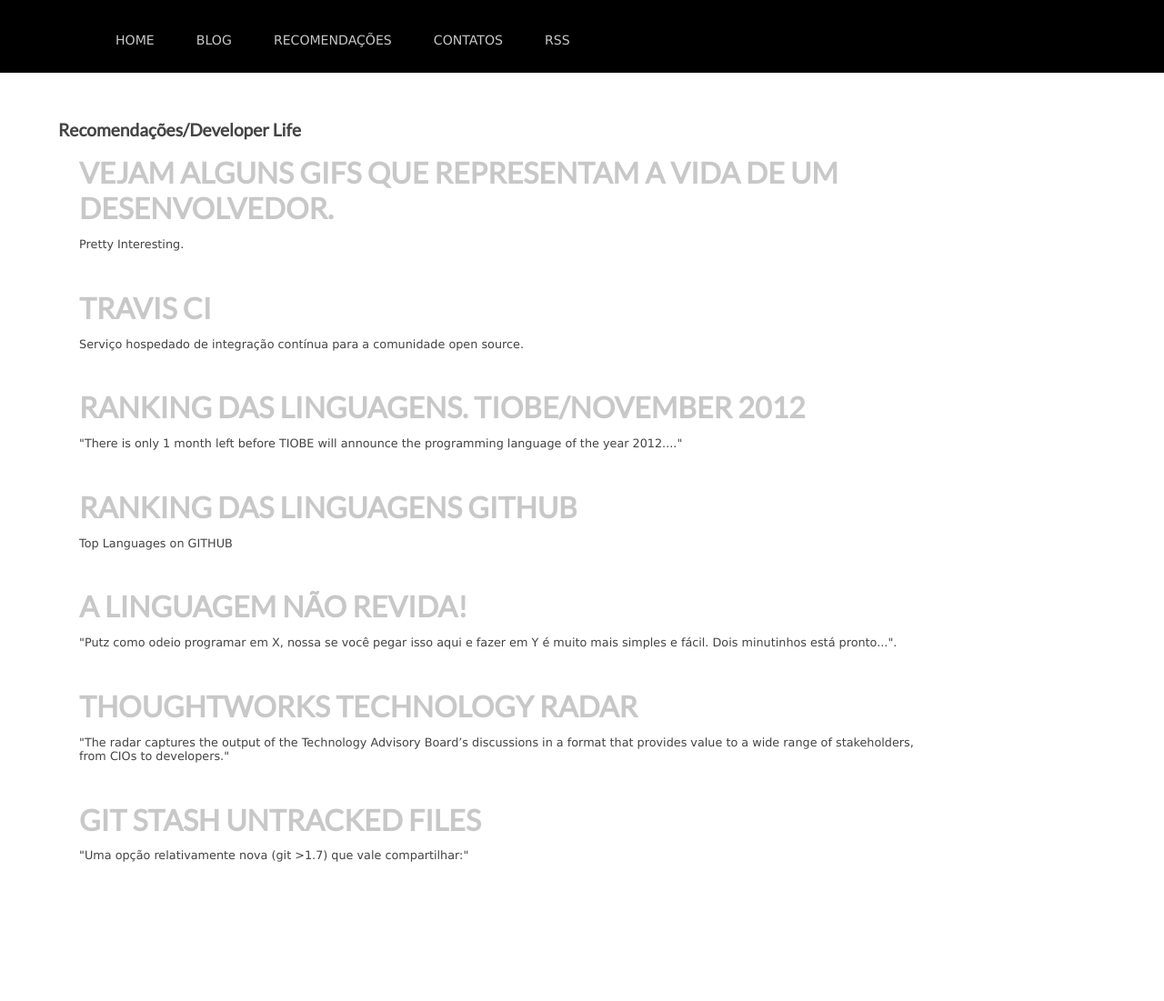
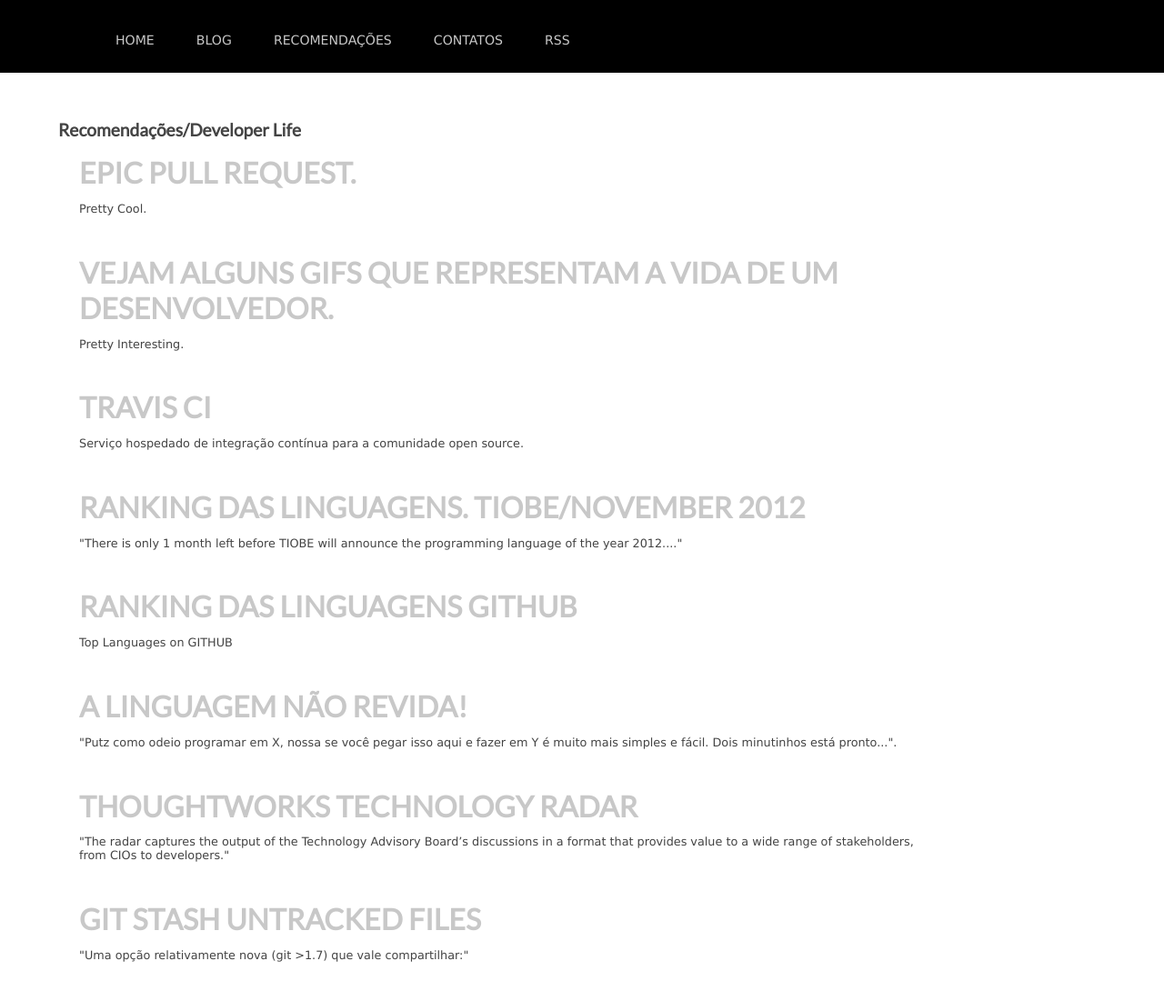
Before and after one commit to rgarbin/rgarbin.github.com, a Jekyll site: the page built from references/developer-life.html, in a window 1280 px wide. Shown: the whole page at 91% size. Built offline with Jekyll 4.4.1, drawn with Linux system fonts in a browser that asks for light colours; comment, search, counter and statistics services are not loaded; before the commit the page ends 991 px from its top, so only the background shows below that.

Commit message:
Very nice page with epic pull request on github

```diff
--- a/references/developer-life.html
+++ b/references/developer-life.html
@@ -4,6 +4,12 @@ title: Recomendações Developer Life
 ---
 <h1>Recomendações/Developer Life</h1>
 
+<article>
+    <div class="post">
+      <h3><a href="http://epicpullrequests.tumblr.com/" alt="Epic pull request" target="_blank">Epic pull request.</a></h3>
+      <p>Pretty Cool.</p>
+    </div>
+</article>
 <article>
     <div class="post">
       <h3><a href="http://www.emersoncarvalho.com/vida-de-desenvolvedor/" alt="Vida de Desenvolvedor" target="_blank"> Vejam alguns gifs que representam a vida de um desenvolvedor.</a></h3>
```
